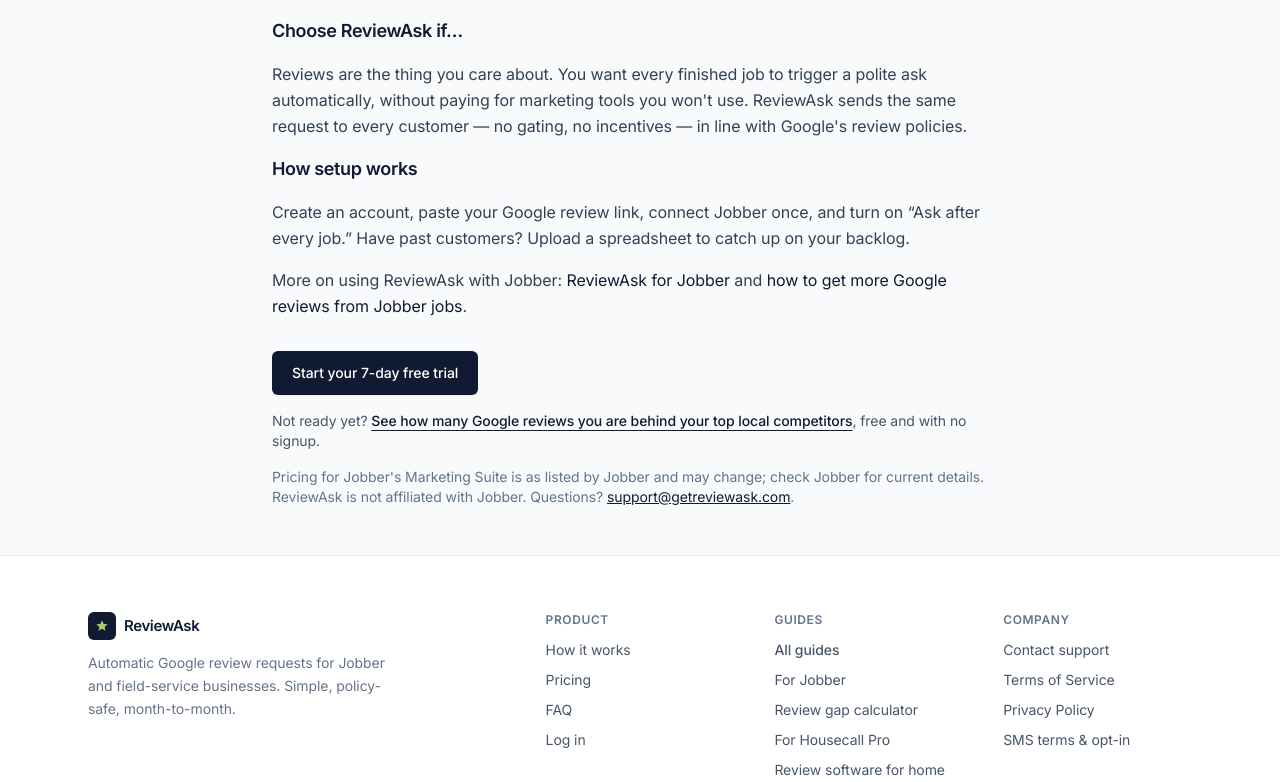
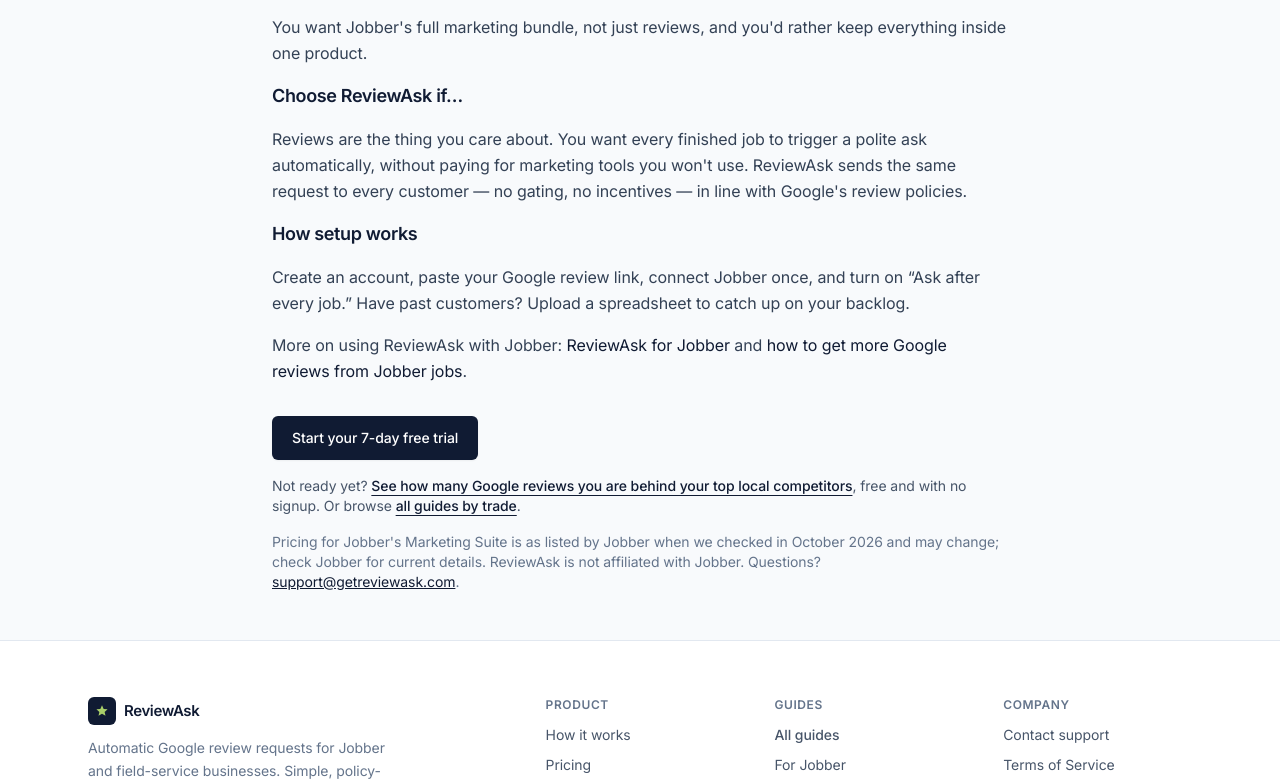
Before and after one commit to realnickd31/reviewask, a Next.js app in the folder app/: page /compare/jobber-marketing-suite in a window 1280 px wide. Shown: the part 846-1628 px from the top of the page. Built offline with nearby package versions, Linux system fonts and the light colour scheme.

Commit message:
Compare pages: /guides link, Jobber suite channel row + price date; dashboard Queued helper

```diff
--- a/app/app/birdeye-alternative/page.tsx
+++ b/app/app/birdeye-alternative/page.tsx
@@ -30,6 +30,6 @@
   <h2>Same rules either way</h2><p>Ask every customer, don&apos;t offer incentives, and don&apos;t filter out unhappy customers — that&apos;s what Google&apos;s review policies expect. ReviewAsk sends the same request to everyone.</p>
   <h2>Questions</h2>{faq.map(([q, a]) => <div key={q}><h3 className="font-semibold">{q}</h3><p>{a}</p></div>)}
   <p className="pt-4"><Link href="/signup" className="btn-navy px-5 py-3 !text-white no-underline">Start your 7-day free trial</Link></p>
-  <p className="text-sm text-slate-600">Not ready yet? <Link href="/tools/review-gap" className="font-medium text-navy-900 underline underline-offset-4">See how many Google reviews you are behind your top local competitors</Link>, free and with no signup.</p>
+  <p className="text-sm text-slate-600">Not ready yet? <Link href="/tools/review-gap" className="font-medium text-navy-900 underline underline-offset-4">See how many Google reviews you are behind your top local competitors</Link>, free and with no signup. Or browse <Link href="/guides" className="font-medium text-navy-900 underline underline-offset-4">all guides by trade</Link>.</p>
   <p className="text-sm text-slate-500">Birdeye plans from <a href="https://birdeye.com/pricing/" rel="noopener" target="_blank">birdeye.com/pricing</a>, checked October 27, 2026; may change. ReviewAsk is not affiliated with Birdeye. Also see <Link href="/podium-alternative">Podium alternative</Link>, <Link href="/nicejob-alternative">NiceJob alternative</Link> and <Link href="/compare/jobber-marketing-suite">ReviewAsk vs. Jobber Marketing Suite</Link>.</p>
 </Legal>; }
--- a/app/app/compare/jobber-marketing-suite/page.tsx
+++ b/app/app/compare/jobber-marketing-suite/page.tsx
@@ -14,6 +14,7 @@
     <tbody className="divide-y divide-slate-200">
       <tr><th scope="row" className="p-3 font-medium">Price</th><td className="p-3">$39/month or $390/year</td><td className="p-3">$99/month add-on</td></tr>
       <tr><th scope="row" className="p-3 font-medium">What it covers</th><td className="p-3">Review requests, day-3 follow-up, request history</td><td className="p-3">Reviews plus a broader marketing bundle</td></tr>
+      <tr><th scope="row" className="p-3 font-medium">How asks go out</th><td className="p-3">Email today; SMS rolling out · one day-3 follow-up</td><td className="p-3">See Jobber</td></tr>
       <tr><th scope="row" className="p-3 font-medium">Free trial</th><td className="p-3">7 days</td><td className="p-3">See Jobber</td></tr>
       <tr><th scope="row" className="p-3 font-medium">Contract</th><td className="p-3">None — cancel anytime</td><td className="p-3">Per Jobber&apos;s plan terms</td></tr>
       <tr><th scope="row" className="p-3 font-medium">Not on Jobber?</th><td className="p-3">Also works with Housecall Pro, Quick ask on your phone, or a spreadsheet upload</td><td className="p-3">Jobber only</td></tr>
@@ -23,6 +24,6 @@
   <h2>How setup works</h2><p>Create an account, paste your Google review link, connect Jobber once, and turn on &ldquo;Ask after every job.&rdquo; Have past customers? Upload a spreadsheet to catch up on your backlog.</p>
   <p>More on using ReviewAsk with Jobber: <Link href="/for-jobber">ReviewAsk for Jobber</Link> and <Link href="/jobber-google-reviews">how to get more Google reviews from Jobber jobs</Link>.</p>
   <p className="pt-4"><Link href="/signup" className="btn-navy px-5 py-3 !text-white no-underline">Start your 7-day free trial</Link></p>
-  <p className="text-sm text-slate-600">Not ready yet? <Link href="/tools/review-gap" className="font-medium text-navy-900 underline underline-offset-4">See how many Google reviews you are behind your top local competitors</Link>, free and with no signup.</p>
-  <p className="text-sm text-slate-500">Pricing for Jobber&apos;s Marketing Suite is as listed by Jobber and may change; check Jobber for current details. ReviewAsk is not affiliated with Jobber. Questions? <a href="mailto:support@getreviewask.com" className="underline">support@getreviewask.com</a>.</p>
+  <p className="text-sm text-slate-600">Not ready yet? <Link href="/tools/review-gap" className="font-medium text-navy-900 underline underline-offset-4">See how many Google reviews you are behind your top local competitors</Link>, free and with no signup. Or browse <Link href="/guides" className="font-medium text-navy-900 underline underline-offset-4">all guides by trade</Link>.</p>
+  <p className="text-sm text-slate-500">Pricing for Jobber&apos;s Marketing Suite is as listed by Jobber when we checked in October 2026 and may change; check Jobber for current details. ReviewAsk is not affiliated with Jobber. Questions? <a href="mailto:support@getreviewask.com" className="underline">support@getreviewask.com</a>.</p>
 </Legal>; }
--- a/app/app/dashboard/page.tsx
+++ b/app/app/dashboard/page.tsx
@@ -74,9 +74,10 @@
         <tbody>{rows.map((r) => { const ch = chip(r); return <tr key={r.id} className="border-t"><td className="py-3 font-medium">{r.customer_name}</td>
           <td className="text-slate-600">{[r.customer_email, r.customer_phone].filter(Boolean).join(" · ")}</td><td>{r.channel.replace("+", " + ")}</td>
           <td className="text-slate-500">{({ manual: "Typed in", bulk: "Spreadsheet", webhook: "Job software", test: "Test" } as Record<string, string>)[r.source || "manual"] || "Typed in"}</td>
-          <td><span className={`rounded-full px-2 py-0.5 text-xs font-semibold ${ch.cls}`}>{ch.label}</span></td>
+          <td><span title={r.status === "queued" ? "Saved, not sent yet. Text messages are rolling out; add an email to send now." : undefined} className={`rounded-full px-2 py-0.5 text-xs font-semibold ${ch.cls}`}>{ch.label}</span></td>
           <td className="text-slate-500">{fmt(r.created_at)}</td>
           <td className="text-slate-500">{r.reminded_at ? fmt(r.reminded_at) : r.remind_at && r.status === "sent" ? `Due ${fmt(r.remind_at)}` : "—"}</td></tr>; })}</tbody></table>}
+      {rows.some((r) => r.status === "queued") && <p className="mt-3 text-xs text-slate-500"><strong>Queued</strong> means saved but not sent yet. Text messages are still rolling out, so phone-only asks wait here. Add the customer&apos;s email to send now.</p>}
     </section>
   </main></div>;
 }
--- a/app/app/nicejob-alternative/page.tsx
+++ b/app/app/nicejob-alternative/page.tsx
@@ -22,6 +22,6 @@
   <h2>Choose ReviewAsk if…</h2><p>You mainly want every finished Jobber or Housecall Pro job to turn into a Google review request, without paying for extras you won&apos;t use. At $39/month it costs about half of NiceJob Starter.</p>
   <h2>Same rules either way</h2><p>Ask every customer, don&apos;t offer incentives, and don&apos;t filter out unhappy customers — that&apos;s what Google&apos;s review policies expect. ReviewAsk sends the same request to everyone.</p>
   <p className="pt-4"><Link href="/signup" className="btn-navy px-5 py-3 !text-white no-underline">Start your 7-day free trial</Link></p>
-  <p className="text-sm text-slate-600">Not ready yet? <Link href="/tools/review-gap" className="font-medium text-navy-900 underline underline-offset-4">See how many Google reviews you are behind your top local competitors</Link>, free and with no signup.</p>
+  <p className="text-sm text-slate-600">Not ready yet? <Link href="/tools/review-gap" className="font-medium text-navy-900 underline underline-offset-4">See how many Google reviews you are behind your top local competitors</Link>, free and with no signup. Or browse <Link href="/guides" className="font-medium text-navy-900 underline underline-offset-4">all guides by trade</Link>.</p>
   <p className="text-sm text-slate-500">NiceJob pricing and features from <a href="https://get.nicejob.com/pricing" rel="noopener" target="_blank">get.nicejob.com/pricing</a>, checked October 27, 2026; may change. ReviewAsk is not affiliated with NiceJob. Also see <Link href="/compare/jobber-marketing-suite">ReviewAsk vs. Jobber Marketing Suite</Link>.</p>
 </Legal>; }
--- a/app/app/podium-alternative/page.tsx
+++ b/app/app/podium-alternative/page.tsx
@@ -22,6 +22,6 @@
   <h2>Choose ReviewAsk if…</h2><p>You already run your business in Jobber or Housecall Pro and mainly want every finished job to become a Google review request, at a published $39/month price with no sales call.</p>
   <h2>Same rules either way</h2><p>Ask every customer, don&apos;t offer incentives, and don&apos;t filter out unhappy customers — that&apos;s what Google&apos;s review policies expect. ReviewAsk sends the same request to everyone.</p>
   <p className="pt-4"><Link href="/signup" className="btn-navy px-5 py-3 !text-white no-underline">Start your 7-day free trial</Link></p>
-  <p className="text-sm text-slate-600">Not ready yet? <Link href="/tools/review-gap" className="font-medium text-navy-900 underline underline-offset-4">See how many Google reviews you are behind your top local competitors</Link>, free and with no signup.</p>
+  <p className="text-sm text-slate-600">Not ready yet? <Link href="/tools/review-gap" className="font-medium text-navy-900 underline underline-offset-4">See how many Google reviews you are behind your top local competitors</Link>, free and with no signup. Or browse <Link href="/guides" className="font-medium text-navy-900 underline underline-offset-4">all guides by trade</Link>.</p>
   <p className="text-sm text-slate-500">Podium plans and features from <a href="https://www.podium.com/pricing" rel="noopener" target="_blank">podium.com/pricing</a>, checked October 27, 2026; may change. ReviewAsk is not affiliated with Podium. Also see <Link href="/nicejob-alternative">NiceJob alternative</Link> and <Link href="/compare/jobber-marketing-suite">ReviewAsk vs. Jobber Marketing Suite</Link>.</p>
 </Legal>; }
```
